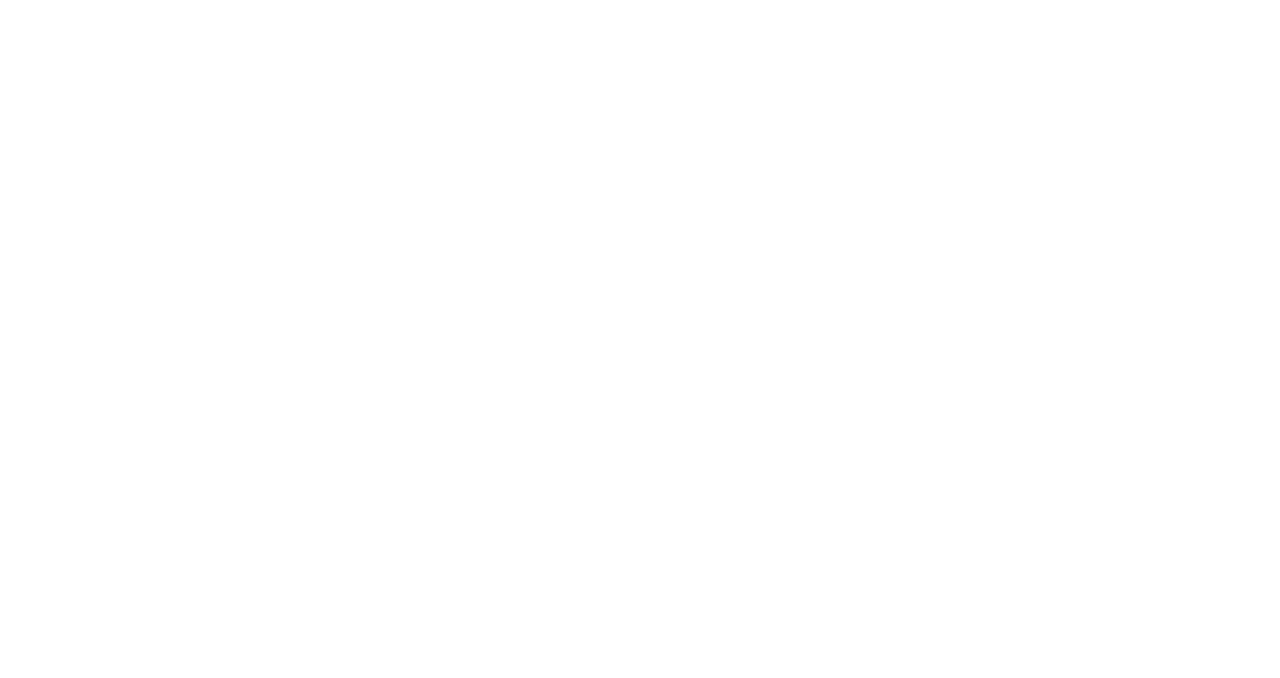
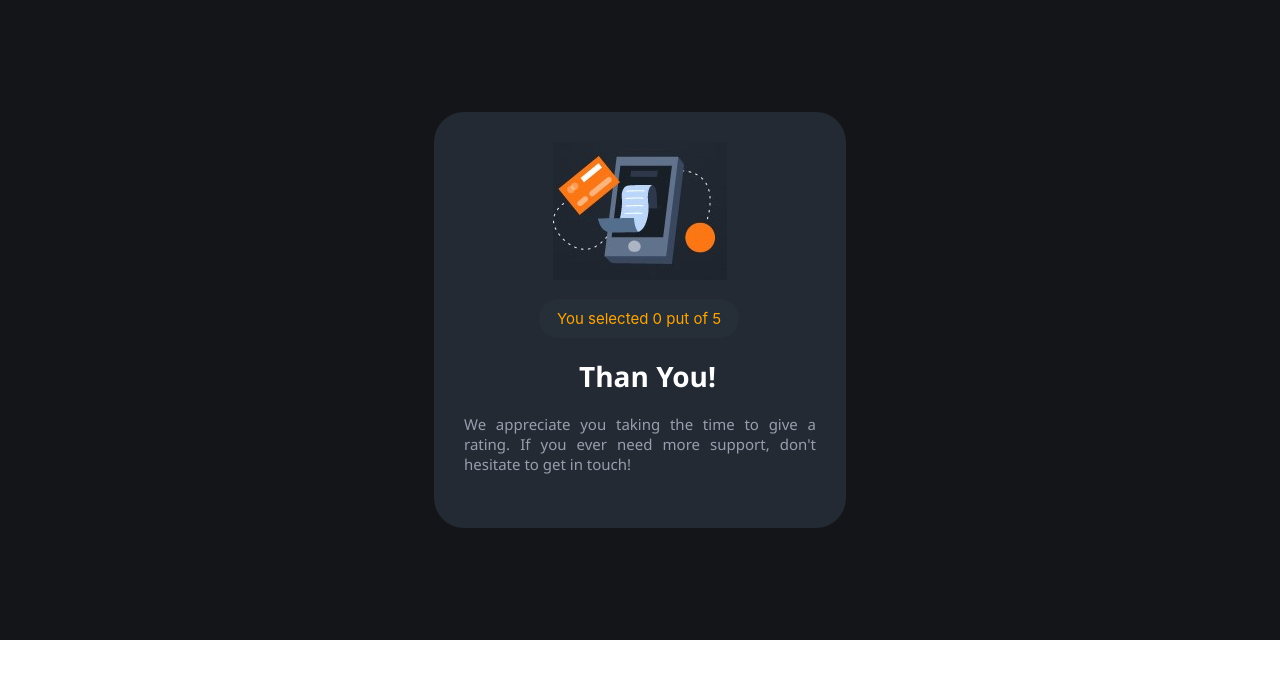
Before and after one commit to UlisesMC29/01-RatingApp, a React (Vite) app: page /01-ratingapp/selection in a window 1280 px wide. Before the commit this address had no page. Shown: the top 678 px of the page. Built offline with nearby package versions, Linux system fonts and the light colour scheme.

Commit message:
Routes and App fixed

```diff
--- a/src/App.css
+++ b/src/App.css
@@ -1,4 +1,4 @@
-
+/*
 .container-principal{
   background-color: #131518;
   padding: 7rem;
@@ -52,7 +52,7 @@
 .text-content{
   font-size: 15px;
   color: #969FAD;
-  /* position: absolute; */
+  position: absolute;
   padding-left: 30px;
   padding-right: 30px;
   text-align: justify;
@@ -107,4 +107,4 @@ button{
 button:hover{
   color: orange;
   background-color: white;
-}
+} */
--- a/src/App.tsx
+++ b/src/App.tsx
@@ -9,8 +9,8 @@ function App() {
     <div>
       <Router>
         <Routes>
-          <Route path='/' element={<Principal />} />
-          <Route path='selection' element={<Selection />} />
+          <Route path='/01-ratingapp/' element={<Principal />} />
+          <Route path='/01-ratingapp/selection' element={<Selection />} />
         </Routes>
       </Router>
     </div>
--- a/src/pages/Principal/Principal.tsx
+++ b/src/pages/Principal/Principal.tsx
@@ -1,6 +1,7 @@
 // import React from 'react';
 import { useNavigate } from 'react-router-dom';
 import '../Principal/principal.css';
+import starImg from '../../images/estrella.png';
 
 export let numberSelect = 0;
 
@@ -74,7 +75,7 @@ export const Principal = () => {
     //------------------------------------
 
     const selectionNum = () => {
-        return navigate("/selection")
+        return navigate("/01-ratingapp/selection")
     }
 
 
@@ -86,7 +87,7 @@ export const Principal = () => {
             <div className='container-minicard'>
                 <div className='miniCard'>
                     <div className='star-image'>
-                        <img className='star' src="src\images\estrella.png" alt="imagen de la estrella" />
+                        <img className='star' src={starImg} alt="imagen de la estrella" />
                     </div>
                     <div className='text-container'>
                         <h1 className='title-how'>How did we do?</h1>
--- a/src/pages/Principal/principal.css
+++ b/src/pages/Principal/principal.css
@@ -1,21 +1,22 @@
+
 
 .container-principal{
-  background-color: #131518;
+  background: #131518;
   padding: 7rem;
   display: flex;
   justify-content: center;
   align-items: center;
   flex-direction: column;
-  resize: both;
-  overflow: auto;
+  /* resize: both; */
+  /* overflow: auto; */
   display: flex;
 
 }
 
 .container-minicard{
-  padding: 80px;
+  /* padding: 80px; */
   display: flex;
-  background: radial-gradient(98.96% 98.96% at 50% 0%, #232A34 0%, #181E27 100%);
+
 }
 
 .star-image{
@@ -43,13 +44,13 @@
   height: 416px;
   border-radius: 30px;
   color: white;
-  background-color: rgba(35, 42, 52, 1);
+  /* background-color: rgba(35, 42, 52, 1); */
   text-align: center;
   align-items: center;
   justify-content: center;
   padding: 0px;
-  resize: both;
-  overflow: auto;
+  /* resize: both;
+  overflow: auto;  */
 
 }
 
--- a/src/pages/Selection/Selection.tsx
+++ b/src/pages/Selection/Selection.tsx
@@ -1,7 +1,6 @@
 // import React from 'react'
-import { numberSelect } from '../Principal/Principal';
+import { numberSelect } from '../Principal/principal';
 import '../Selection/selection.css';
-// import { numberSelect } from '../Principal/principal';
 
 export const Selection = () => {
 
```
